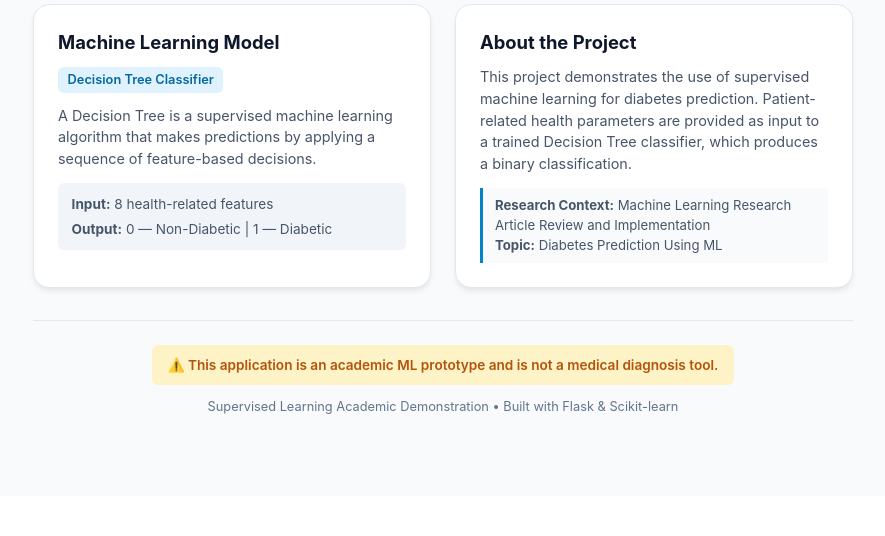
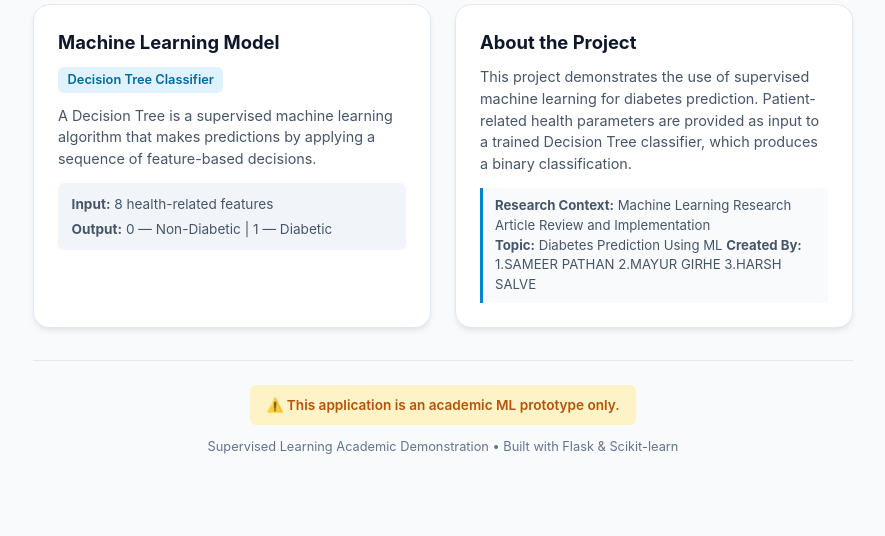
Before and after one commit to samkhan2006/diabetes-prediction-ml, a Flask app: page / in a window 1280 px wide. Shown: the part 1035-1571 px from the top of the page, without its empty margins (197-1082 px from the left). Before the commit the page ends 1449 px from the top, so only its background shows below. Run offline with Flask 3, Linux system fonts and the light colour scheme.

Commit message:
Changes in HTML files

```diff
--- a/templates/index.html
+++ b/templates/index.html
@@ -216,6 +216,7 @@
                 <div class="academic-note">
                     <strong>Research Context:</strong> Machine Learning Research Article Review and Implementation<br>
                     <strong>Topic:</strong> Diabetes Prediction Using ML
+                    <strong>Created By:</strong> 1.SAMEER PATHAN 2.MAYUR GIRHE 3.HARSH SALVE
                 </div>
             </section>
         </div>
@@ -223,7 +224,7 @@
         <!-- Academic Disclaimer -->
         <footer class="page-footer">
             <p class="disclaimer">
-                ⚠️ This application is an academic ML prototype and is not a medical diagnosis tool.
+                ⚠️ This application is an academic ML prototype only.
             </p>
             <p class="footer-credit">
                 Supervised Learning Academic Demonstration &bull; Built with Flask &amp; Scikit-learn
--- a/templates/result.html
+++ b/templates/result.html
@@ -85,7 +85,7 @@
             <!-- Academic Disclaimer -->
             <footer class="page-footer">
                 <p class="disclaimer">
-                    ⚠️ This application is an academic ML prototype and is not a medical diagnosis tool.
+                    ⚠️ This application is an academic ML prototype only.
                 </p>
                 <p class="footer-credit">
                     Decision Tree Classification &bull; Academic Machine Learning Project
```
